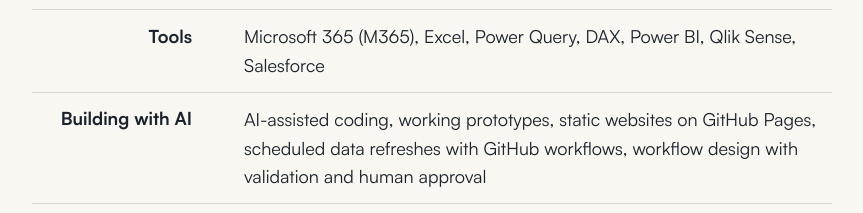
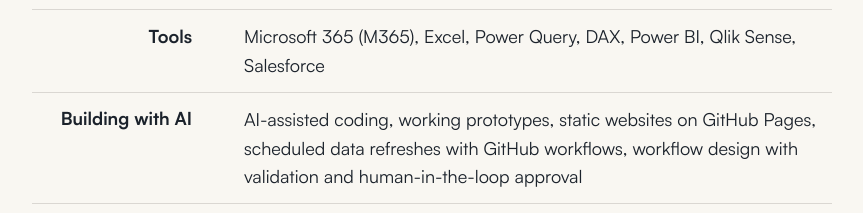
Before and after one commit to robcness/robertness-site, a plain HTML site: page index.html in a window 1280 px wide. Shown: the part 5737-5950 px from the top of the page, without its empty margins (208-1071 px from the left). Drawn offline with Linux system fonts and the light colour scheme.

Commit message:
Skills: human-in-the-loop approval wording
Co-authored-by: Perplexity <noreply@perplexity.ai>

```diff
--- a/index.html
+++ b/index.html
@@ -262,7 +262,7 @@
         </div>
         <div>
           <dt>Building with AI</dt>
-          <dd>AI-assisted coding, working prototypes, static websites on GitHub Pages, scheduled data refreshes with GitHub workflows, workflow design with validation and human approval</dd>
+          <dd>AI-assisted coding, working prototypes, static websites on GitHub Pages, scheduled data refreshes with GitHub workflows, workflow design with validation and human-in-the-loop approval</dd>
         </div>
         <div>
           <dt>Languages</dt>
```
Also changed, not shown: 3 other files.
